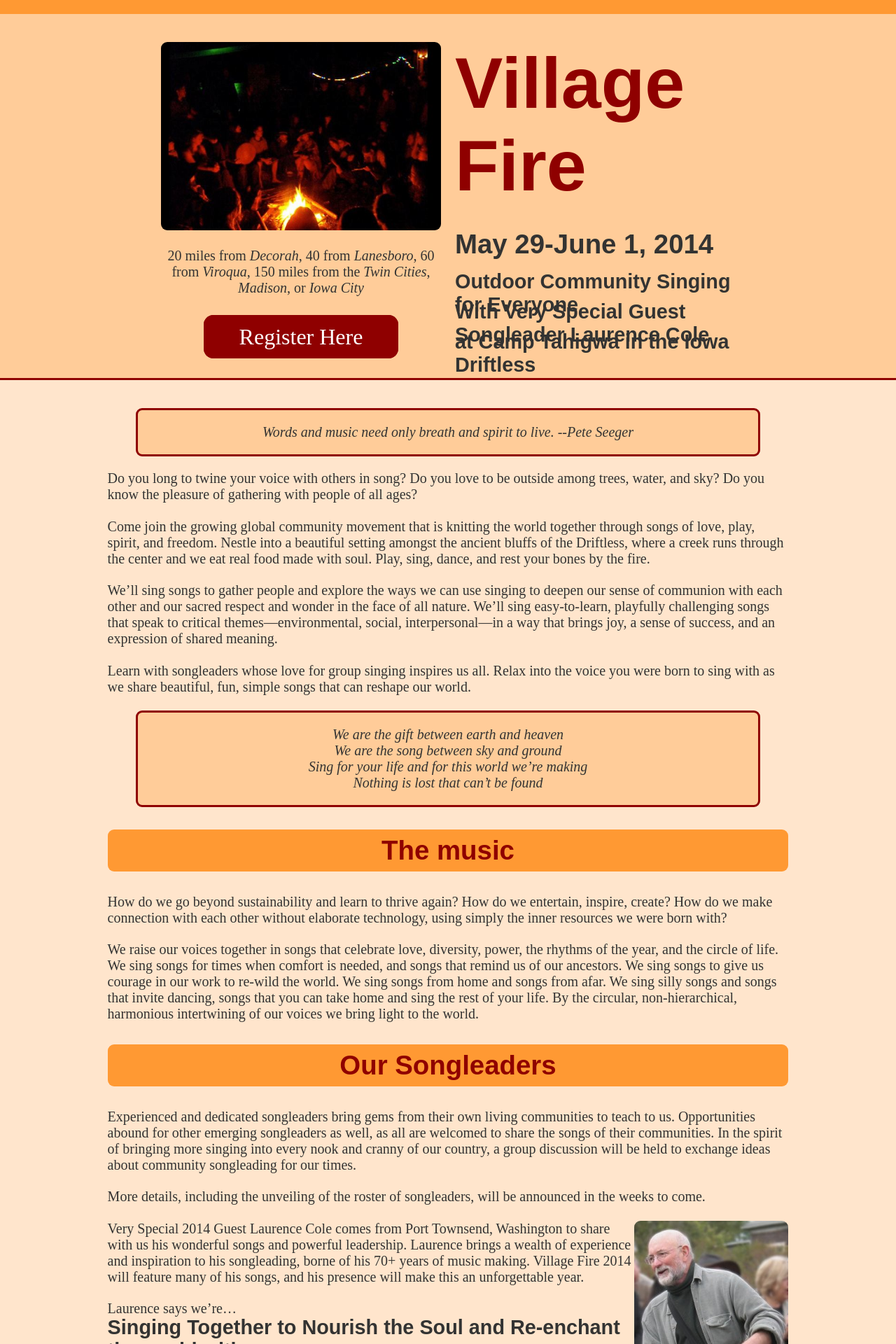
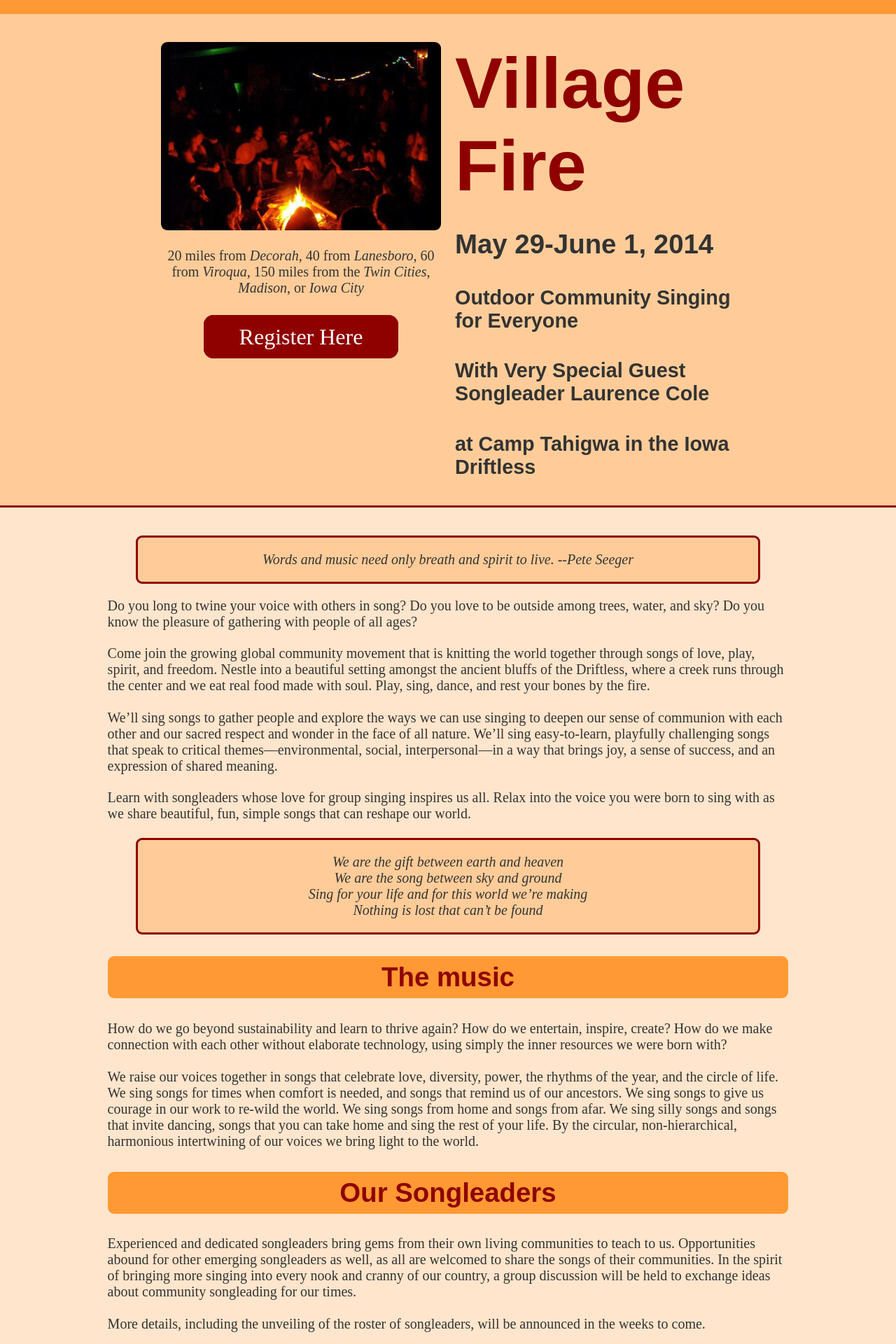
Before and after one commit to neilmb/villagefire, a Jekyll site: the page built from index.md, in a window 1280 px wide. Shown: the top 1920 px of the page at 70% size. Built offline with Jekyll 4.4.1, drawn with Linux system fonts in a browser that asks for light colours; some web fonts are replaced.

Commit message:
fix header spacing

```diff
--- a/assets/css/main.css
+++ b/assets/css/main.css
@@ -439,11 +439,11 @@ h3 {
 h4 {
   font-size: 36px;
   font-size: 1.8rem;
-  margin: -0.8em 0 0;
 }
 h5 {
-  font-size: 24px;
-  font-size: 1.2rem;
+  font-size: 36px;
+  font-size: 1.8rem;
+  margin: -0.8em 0 0;
 }
 h6 {
   font-size: 24px;
--- a/assets/less/page.less
+++ b/assets/less/page.less
@@ -46,7 +46,7 @@ img {
 
         h1 {
           margin-top: 0;
-          margin-bottom: 0.3em;
+          margin-bottom: 15px;
         }
         h2 {
           margin-top: 0;
--- a/assets/less/typography.less
+++ b/assets/less/typography.less
@@ -28,10 +28,10 @@ h3 {
 }
 h4 {
 	.font-rem(36);
-	margin: -0.8em 0 0;
 }
 h5 {
-	.font-rem(24)
+	.font-rem(36);
+	margin: -0.8em 0 0;
 }
 h6 {
 	.font-rem(24);
--- a/index.md
+++ b/index.md
@@ -71,7 +71,7 @@ his presence will make this an unforgettable year.
 
 Laurence says we're…
 
-#### Singing Together to Nourish the Soul and Re-enchant the world with song…
+##### Singing Together to Nourish the Soul and Re-enchant the world with song…
 
 <blockquote class="textquote">
 Part of my mission is to re-acquaint people with their birthright and natural
```
